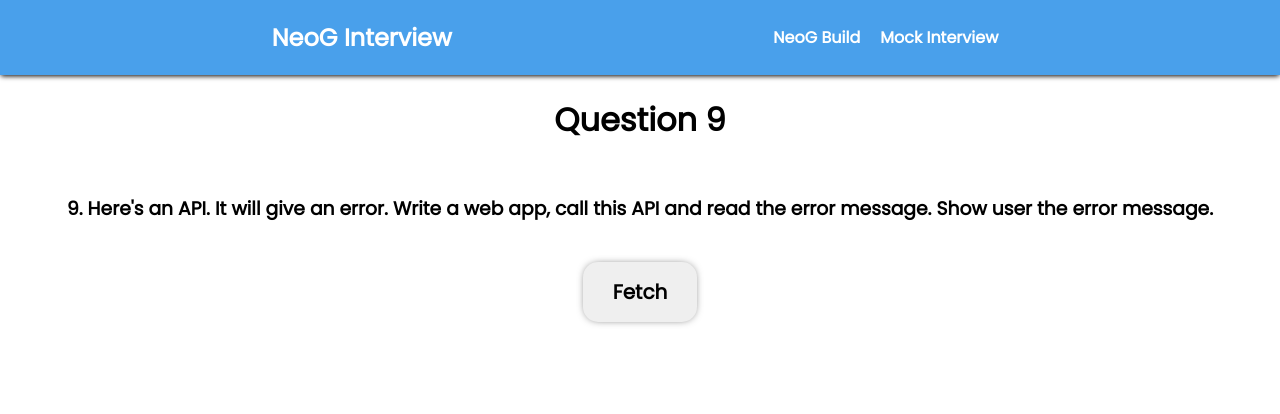
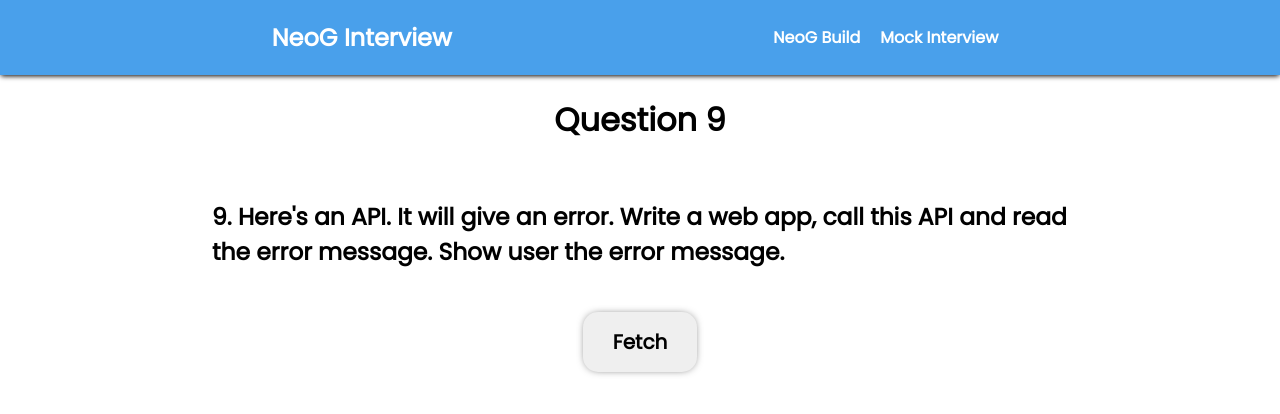
Before and after one commit to Pratham82/neog-interview-questions-react, a Next.js app: page /build-questions/question9 in a window 1280 px wide. Shown: the top 414 px of the page. Built offline with nearby package versions, Linux system fonts and the light colour scheme.

Commit message:
fix(UI): updated width oof questionHeader

```diff
--- a/components/QuestionText.jsx
+++ b/components/QuestionText.jsx
@@ -1,6 +1,6 @@
 export default function QuestionHeader({ questionText }) {
   return (
-    <div style={{ padding: '10px 20px 10px 20px' }}>
+    <div style={{ padding: '10px 20px 10px 20px' , width: '70%', fontSize: '20px'}}>
       {Array.isArray(questionText) ? (
         questionText.map((question, i) => <h3 key={i}>{question}</h3>)
       ) : (
```
